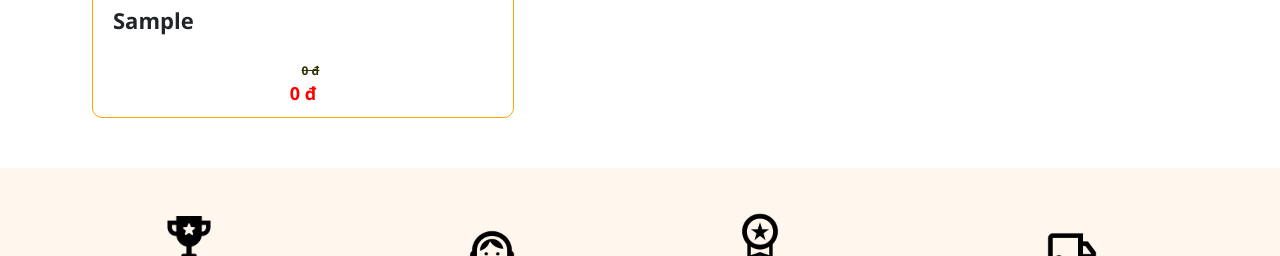
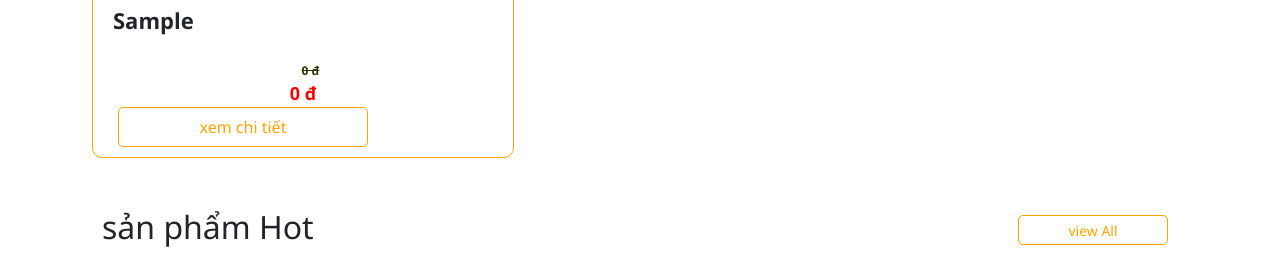
Before and after one commit to canhndph51658/sellphone, a PHP site: page /sellphone/ in a window 1280 px wide. Shown: the part 958-1214 px from the top of the page. Run offline with PHP 8.4, Linux system fonts and the light colour scheme; tables that the repository leaves empty or names only in its code hold one stand-in row (values such as "Sample post").

Commit message:
san pham hot

```diff
--- a/controllers/HomeController.php
+++ b/controllers/HomeController.php
@@ -15,16 +15,21 @@ class HomeController
     public function home()
     {
         $listSanPham = $this->modelSanPham->getAllSanPham();
+         $listSanPhamHot = $this->modelSanPham->getSanPhamHot();
         require_once './views/home.php';
     }
     public function SanPham()
     {
         $listSanPham = $this->modelSanPham->getAllProduct();
-         $listDanhMuc = $this->modelDanhMuc->getAllDanhMuc();
+        $listDanhMuc = $this->modelDanhMuc->getAllDanhMuc();
         require_once './views/productSanPham.php';
         return $listSanPham;
     }
-
+    public function getSanPhamHot()
+    {
+        $listSanPhamHot = $this->modelSanPham->getSanPhamHot();
+        return $listSanPhamHot;
+    }
     public function ChiTietSanPham()
     {
 
--- a/views/home.php
+++ b/views/home.php
@@ -68,10 +68,35 @@
                         <div class="ten"><?= $sanPham['ten_sp'] ?></div>
                         <div class="giamgia"><?= formatNumber($sanPham['giam_gia'])  ?> đ</div>
                         <div class="gia"><?= formatNumber($sanPham['gia']) ?> đ</div>
+                         <button class="btn1" onclick="location.href= '<?= BASE_URL . '?act=chi-tiet-san-pham&id_sanpham=' . $sanPham['id'] ?>'">xem chi tiết</button>
                     </div>
                 <?php endforeach; ?>
             </div>
             <button class="next-btn">></button>
+        </div>
+
+    </div>
+     <div class="container">
+        <h2>sản phẩm Hot </h2>
+        <button class="btn2">
+            view All
+        </button>
+        <div class="product-container-hot">
+            <button class="prev-btn-hot"><</button>
+              <div class="product-wrapper-hot">
+                <?php foreach ($listSanPhamHot as $key => $sanPham): ?>
+                    <div class="pro-item hidden" >
+                        <a href="<?= BASE_URL . '?act=chi-tiet-san-pham&id_sanpham=' . $sanPham['id']; ?>">
+                            <img src="<?= BASE_URL . $sanPham['hinh'] ?>" alt="" >
+                        </a>
+                        <div class="ten"><?= $sanPham['ten_sp'] ?></div>
+                        <div class="giamgia"><?= formatNumber($sanPham['giam_gia'])  ?> đ</div>
+                        <div class="gia"><?= formatNumber($sanPham['gia']) ?> đ</div>
+                         <button class="btn1" onclick="location.href= '<?= BASE_URL . '?act=chi-tiet-san-pham&id_sanpham=' . $sanPham['id']; ?>'">xem chi tiết</button>
+                    </div>
+                <?php endforeach; ?>
+            </div>
+            <button class="next-btn-hot">></button>
         </div>
 
     </div>
```
